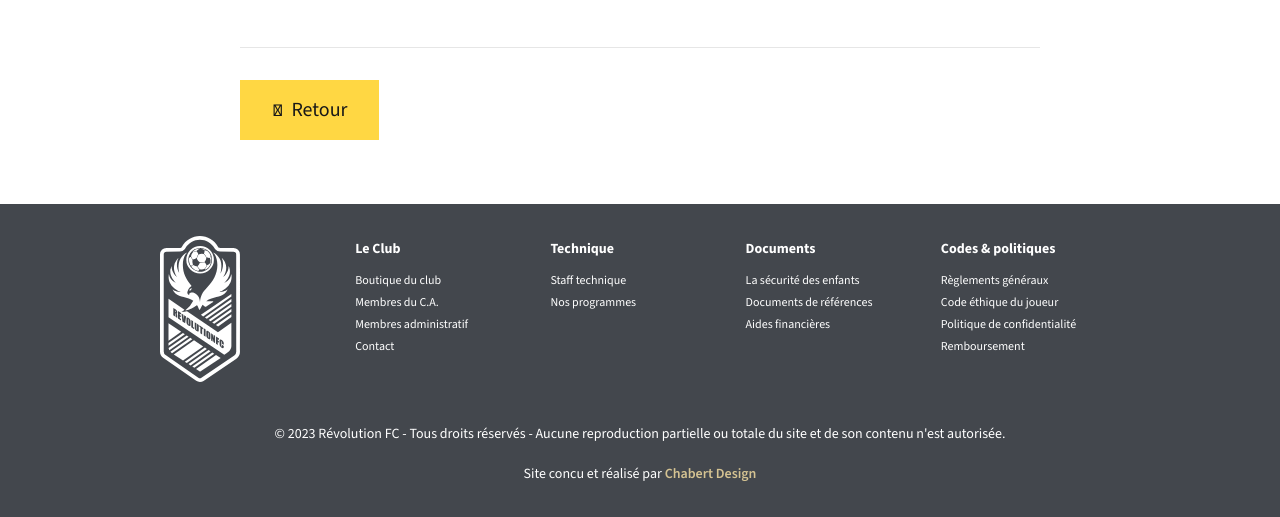
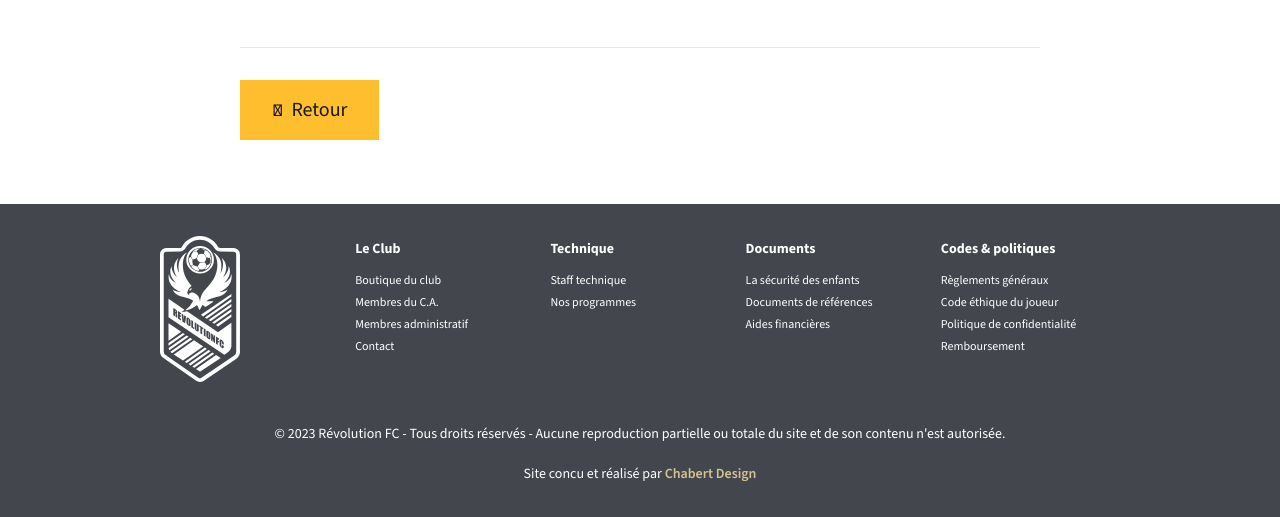
Before and after one commit to jo-chab/revolution-fc, a PHP site: page /nouvelles/nouvelles_details.php in a window 1280 px wide. Shown: the part 841-1358 px from the top of the page. Run offline with PHP 8.4, Linux system fonts and the light colour scheme; data that the repository does not hold is empty; some libraries are stand-ins or nearby versions.

Commit message:
update on color structure

```diff
--- a/_includes/admin_docs_technic_subcat-list.inc
+++ b/_includes/admin_docs_technic_subcat-list.inc
@@ -45,7 +45,7 @@
 
                 </div>
                 <div class="d-form-cta">
-                    <div class="btn-primary small btn-confirm icon mobile-icon-only"><span>Enregistrer</span></div>
+                    <div class="btn-primary btn-confirm icon mobile-icon-only"><span>Enregistrer</span></div>
                 </div>
 
             </form>
--- a/assets/css/global.css
+++ b/assets/css/global.css
@@ -674,7 +674,7 @@ DESIGN SYSTEM – Alert message box
       .w-alert-message .alert-message {
         padding: 4rem; } }
     .w-alert-message .alert-message i {
-      color: #ffb500;
+      color: #ffbe2e;
       padding: 0 0 16px;
       font-size: 2em; }
     .w-alert-message .alert-message.alert-info {
@@ -684,8 +684,8 @@ DESIGN SYSTEM – Alert message box
       .w-alert-message .alert-message.alert-info i {
         color: white; }
     .w-alert-message .alert-message.alert-correct {
-      background-color: #5c9f4f;
-      border-color: #21391c;
+      background-color: #00a91c;
+      border-color: #001003;
       color: white; }
       .w-alert-message .alert-message.alert-correct i {
         color: white; }
@@ -808,13 +808,13 @@ DESIGN SYSTEM – Buttons
     background-color: #ed323b; }
     @media (min-width: 768px) {
       .btn-primary.btn-update:hover {
-        background-color: #aa0f16; } }
+        background-color: #cc1d33; } }
   .btn-primary.btn-confirm, .btn-primary.cta-add {
-    background-color: #5c9f4f;
+    background-color: #00a91c;
     justify-self: center; }
     @media (min-width: 768px) {
       .btn-primary.btn-confirm:hover, .btn-primary.cta-add:hover {
-        background-color: #355b2d; } }
+        background-color: #00430b; } }
   .btn-primary.btn-delete, .btn-primary.btn-cancel, .btn-primary.btn-disable, .btn-primary.btn-activate, .btn-primary.btn-revert {
     background-color: #eef1f7;
     color: #434c57; }
@@ -828,11 +828,11 @@ DESIGN SYSTEM – Buttons
       .btn-primary.btn-card:hover {
         background-color: #22262c; } }
   .btn-primary.cta-back {
-    background-color: #ffd743;
+    background-color: #ffbe2e;
     color: #181818; }
     @media (min-width: 768px) {
       .btn-primary.cta-back:hover {
-        background-color: #ffb500; } }
+        background-color: #e5a000; } }
     .btn-primary.cta-back:before {
       font: var(--fa-font-sharp-regular);
       content: '\f344';
@@ -889,9 +889,9 @@ DESIGN SYSTEM – Buttons
   .btn-tertiary.small {
     font-size: .875rem; }
   .btn-tertiary.cta-add {
-    color: #5c9f4f; }
+    color: #70e17b; }
     .btn-tertiary.cta-add:hover {
-      color: #355b2d; }
+      color: #00a91c; }
   .btn-tertiary.btn-disable, .btn-tertiary.btn-delete, .btn-tertiary.btn-cancel, .btn-tertiary.btn-activate, .btn-tertiary.btn-revert {
     color: #aca9a9; }
     .btn-tertiary.btn-disable:hover, .btn-tertiary.btn-delete:hover, .btn-tertiary.btn-cancel:hover, .btn-tertiary.btn-activate:hover, .btn-tertiary.btn-revert:hover {
@@ -903,9 +903,9 @@ DESIGN SYSTEM – Buttons
         .btn-tertiary.btn-disable:hover, .btn-tertiary.btn-delete:hover, .btn-tertiary.btn-cancel:hover, .btn-tertiary.btn-activate:hover, .btn-tertiary.btn-revert:hover {
           color: unset; } }
   .btn-tertiary.btn-update {
-    color: #d5c392; }
+    color: #9a66f4; }
     .btn-tertiary.btn-update:hover {
-      color: #b99a48; }
+      color: #6300ee; }
 
 .btn-filter {
   gap: .5rem;
--- a/assets/scss/_admin-forms.scss
+++ b/assets/scss/_admin-forms.scss
@@ -28,7 +28,7 @@ form.popup {
 
     .popup-title {
         text-align: center;
-        color: $secondary-color-1;
+        color: $secondary-color;
     }
 
     .g-recaptcha {
@@ -65,15 +65,15 @@ FORMS ELEMENT - block, labels, input & cta
 .inputfile + label {
     @extend .button;
     padding: 1.25rem 2rem;
-    @include font-style(400, .875rem, 1em, $secondary-color-1);
-    background-color: $alert-1;
+    @include font-style(400, .875rem, 1em, $secondary-color);
+    background-color: $admin-color-4;
     @include mobile-max {
         padding: 1rem;
     }
 
     @include tablet {
         &:hover {
-            background-color: $alert-2;
+            background-color: $admin-color-5;
         }
     }
 
--- a/assets/scss/_admin-layout.scss
+++ b/assets/scss/_admin-layout.scss
@@ -164,7 +164,7 @@ ALERT MESSAGES in Dashboard
 
     .icon {
         padding: 1rem;
-        background-color: $alert-1;
+        background-color: $color-warning;
         &:before {
             font: var(--fa-font-sharp-regular);
             content: "\f05a";
--- a/assets/scss/_admin-menu.scss
+++ b/assets/scss/_admin-menu.scss
@@ -86,7 +86,7 @@ SIDEBAR - IN PROGRESS
             font-size: .875rem;
             font-weight: 300;
             &:hover {
-                color: $primary-color-1;
+                color: $primary-color;
                 transition: all .3s ease;
             }
             &.not-active {
--- a/assets/scss/_admin_main.scss
+++ b/assets/scss/_admin_main.scss
@@ -46,7 +46,7 @@ ADMIN – DEFAULT
 
     li {
         padding: 1rem;
-        border: 1px solid $primary-color-1;
+        border: 1px solid $primary-color;
         background-color: white;
         @include border-radius-uniform(.5rem);
         @include tablet {
@@ -73,7 +73,7 @@ ADMIN – DEFAULT
 
         span {
             @include font-family-reading;
-            @include font-style(600, .75rem, 1.3em, $secondary-color-1);
+            @include font-style(600, .75rem, 1.3em, $secondary-color);
             text-transform: uppercase;
             letter-spacing: 1px;
             text-align: center;
@@ -115,7 +115,7 @@ ADMIN – CONTENT
     }
 
     .dashboard-title {
-        background-color: $secondary-color-1;
+        background-color: $secondary-color;
         padding: .5rem 1rem;
     }
 
@@ -144,11 +144,11 @@ ADMIN – CONTENT
     }
 }
 .content-add {
-    border-bottom: 1px solid $secondary-color-2;
+    border-bottom: 1px solid $secondary-color-light;
 }
 .content-update {
-    border: 1px solid $secondary-color-2;
-    background-color: $secondary-color-0;
+    border: 1px solid $secondary-color-light;
+    background-color: $web-grey-1;
     padding: 1rem;
 
 }
@@ -229,7 +229,7 @@ form.content-delete {
 
         .element-title {
             @include font-family-reading;
-            @include font-style(400, 1.25rem, 1.5em, $secondary-color-1);
+            @include font-style(400, 1.25rem, 1.5em, $secondary-color);
             text-align: center;
             @include tablet {
                 text-align: unset;
@@ -301,7 +301,7 @@ USERS
 .user-name {
     width: 100%;
     @include font-family-heading;
-    @include font-style(400, .875rem, 1em, $secondary-color-1);
+    @include font-style(400, .875rem, 1em, $secondary-color);
 
     span {
         font-weight: 600;
@@ -325,11 +325,11 @@ USERS
     }
 
     &.activate input[type="submit"] {
-        background-color: $primary-color-1;
+        background-color: $primary-color;
         color: white;
 
         &:hover {
-            background-color: $primary-color-3;
+            background-color: $primary-color-dark;
         }
     }
 
--- a/assets/scss/_design-system.scss
+++ b/assets/scss/_design-system.scss
@@ -216,7 +216,7 @@ DESIGN SYSTEM – Buttons
     @extend .button;
     padding: 1.25rem 2rem;
     @include font-style(400, 1.125rem, 1em, white);
-    background-color: $primary-color-1;
+    background-color: $primary-color;
     @include mobile-max {
         padding: 1rem;
     }
@@ -226,7 +226,7 @@ DESIGN SYSTEM – Buttons
 
     @include tablet {
         &:hover {
-            background-color: $primary-color-3;
+            background-color: $primary-color-dark;
         }
     }
 
@@ -239,18 +239,18 @@ DESIGN SYSTEM – Buttons
         background-color: $color-error;
         @include tablet {
             &:hover {
-                background-color: darken($color-error, 20%);
+                background-color: $color-error-dark;
             }
         }
     }
 
     &.btn-confirm,
     &.cta-add {
-        background-color: $color-correct;
+        background-color: $color-success;
         justify-self: center;
         @include tablet {
             &:hover {
-                background-color: darken($color-correct, 20%);
+                background-color: darken($color-success, 20%);
             }
         }
     }
@@ -280,12 +280,12 @@ DESIGN SYSTEM – Buttons
     }
 
     &.cta-back {
-        background-color: $alert-1;
+        background-color: $color-warning;
         color: $web-grey-6;
 
         @include tablet {
             &:hover {
-                background-color: $alert-2;
+                background-color: $color-warning-dark;
             }
         }
 
@@ -316,8 +316,8 @@ DESIGN SYSTEM – Buttons
 
     @include tablet {
         &:hover {
-            border-color: darken($secondary-color-1, 15%);
-            color: darken($secondary-color-1, 15%);
+            border-color: darken($secondary-color, 15%);
+            color: darken($secondary-color, 15%);
         }
     }
 
--- a/assets/scss/_footer.scss
+++ b/assets/scss/_footer.scss
@@ -71,7 +71,7 @@ footer {
             }
 
             &:hover:not(.list-header) {
-                color: $primary-color-1;
+                color: $primary-color;
             }
         }
     }
--- a/assets/scss/_header.scss
+++ b/assets/scss/_header.scss
@@ -37,7 +37,7 @@ HEADER CSS -
         grid-template-areas:
                     "hamburger logo social";
 
-        border-bottom: 2px solid $primary-color-1;
+        border-bottom: 2px solid $primary-color;
         background-color: $bg-header-color;
         //height: $header-height-large;
     }
--- a/assets/scss/_layout.scss
+++ b/assets/scss/_layout.scss
@@ -234,7 +234,7 @@ article {
         }
 
         &.flash-alert {
-            background: $primary-color-1;
+            background: $primary-color;
             display: grid;
             gap: .5rem;
 
@@ -296,7 +296,7 @@ COOKIES Popup
     max-width: $popup-width-large;
     @include border-radius-uniform(1.5rem);
     background: $popup-color-2;
-    border: 1px solid $primary-color-1;
+    border: 1px solid $primary-color;
 
     -webkit-box-shadow: 0 5px 20px -6px rgba(18,18,18,.4);
     -moz-box-shadow: 0 5px 20px -6px rgba(18,18,18,.4);
--- a/assets/scss/_variables.scss
+++ b/assets/scss/_variables.scss
@@ -36,62 +36,58 @@ $web-grey-5: #343741;
 $web-grey-6: #181818;
 
 /* SPECIFIC BRAND */
-$primary-color-1: #d5c392;
-$primary-color-2: #dbcca9;
-$primary-color-3: #bdaa7c;
-$primary-color-4: #b89c4b;
+$primary-color: #d5c392;
+$primary-color-light: #dbcca9;
+$primary-color-dark: #bdaa7c;
+$primary-color-darker: #b89c4b;
 
-$secondary-color-1: #43474d;
-$secondary-color-0: #bec3ca;
-$secondary-color-2: #767b81;
-$secondary-color-3: #22262b;
+$secondary-color: #43474d;
+$secondary-color-lighter: #bec3ca;
+$secondary-color-light: #767b81;
+$secondary-color-dark: #22262b;
 
 $tertiary-color-1: #d7d4d3;
 $tertiary-color-2: #aba7a7;
 $tertiary-color-3: #949A90;
 
-$accent-color-1: #92d5c3;
-$accent-color-2: #bce5da;
-$accent-color-3: #52b59a;
+$accent-color: #92d5c3;
+$accent-color-light: #bce5da;
+$accent-color-dark: #52b59a;
+$accent-color-darker: #52b59a;
 
 
 
 
 /****** MESSAGES & ALERTS ******/
-$alert-1: #ffd743;
-$alert-2: #ffb500;
-$alert-3: #90cc7b;
-$alert-4: #5c9f4f;
-$alert-5: #2c6832;
-$alert-6: #ed323b;
-$alert-7: #cc1d33;
+$color-success: #00a91c;
+$color-success-light: #70e17b;
+$color-success-lighter: #ecf3ec;
+$color-success-dark: #008817;
+$color-success-darker: #216e1f;
 
-$color-info: $alert-1;
-$color-info-0: #ffedb0;
-$color-info-1: $alert-1;
-$color-info-2: $alert-2;
+$color-warning: #ffbe2e;
+$color-warning-light: #fee685;
+$color-warning-lighter: #d7edcf;
+$color-warning-dark: #e5a000;
+$color-warning-darker: #936f38;
 
-$color-error: $alert-6;
-$color-error-0: #fbcad2;
-$color-error-1: $alert-6;
-$color-error-2: $alert-7;
-
-$color-correct: $alert-4;
-$color-correct-0: #d7edcf;
-$color-correct-1: $alert-3;
-$color-correct-2: $alert-4;
+$color-error: #ed323b;
+$color-error-light: #fbcad2;
+$color-error-lighter: #fbcad2;
+$color-error-dark: #cc1d33;
+$color-error-darker: #cc1d33;
 
 
 /****** HEADER & FOOTER ******/
 $header-height-small: 80px;
 $header-height-large: 120px;
 $bg-header-color: white;
-$bg-sidemenu-color: $secondary-color-1;
-$bg-footer-color: $secondary-color-1;
+$bg-sidemenu-color: $secondary-color;
+$bg-footer-color: $secondary-color;
 
 $side-menu-color: white;
 $side-submenu-color: $tertiary-color-1;
-$side-menu-accent: $primary-color-1;
+$side-menu-accent: $primary-color;
 
 
 /****** TITLES & TEXTS ******/
@@ -99,10 +95,10 @@ $reading-text: $web-grey-6;
 
 
 /****** POPUP ******/
-$popup-color: $primary-color-1;
+$popup-color: $primary-color;
 $popup-text-color: white;
 $popup-color-2: #f2f2f2;
-$popup-text-color-2: $secondary-color-1;
+$popup-text-color-2: $secondary-color;
 $popup-width-small: 320px;
 $popup-width-large: 520px;
 
@@ -111,12 +107,15 @@ $popup-width-large: 520px;
 /*******************************************************
 ADMIN
 *******************************************************/
-$admin-color-1: #92a4d5;
-$admin-color-2: #3f66b9;
-$admin-color-3: #0045a4;
-$admin-alert: $alert-1;
-$admin-confirm: $alert-4;
-$admin-delete: $alert-6;
+$admin-color-1: #6300ee;
+$admin-color-2: #9a66f4;
+$admin-color-3: #4100e0;
+$admin-color-4: #03dac4;
+$admin-color-5: #d4f6f2;
+$admin-color-6: #00b798;
+$admin-alert: $color-warning;
+$admin-confirm: $color-success;
+$admin-delete: $color-error;
 $admin-update: #eef1f7;
 $admin-update-2: #434C57;
 
```
Also changed, not shown: other parts of assets/scss/_design-system.scss (+30 -30 lines), other parts of assets/scss/_header.scss (+11 -11 lines), assets/css/global_admin.css (+18 -18 lines), assets/scss/_fonts.scss (+14 -14 lines), assets/scss/_main.scss (+21 -21 lines), assets/scss/_text-content.scss (+11 -11 lines).
